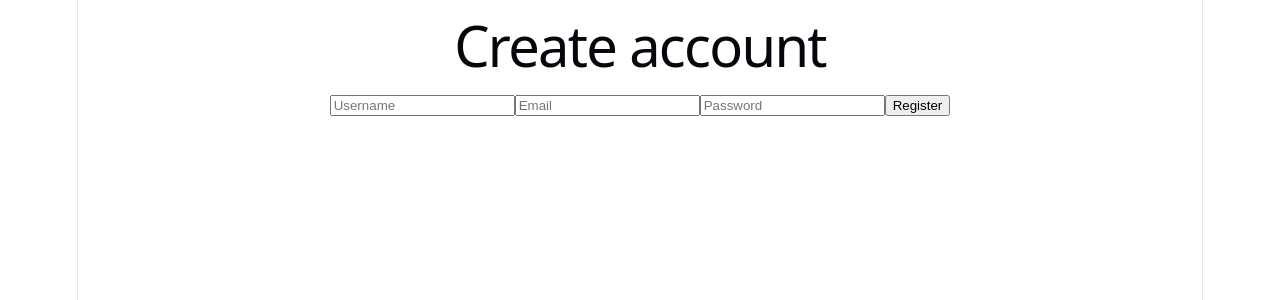
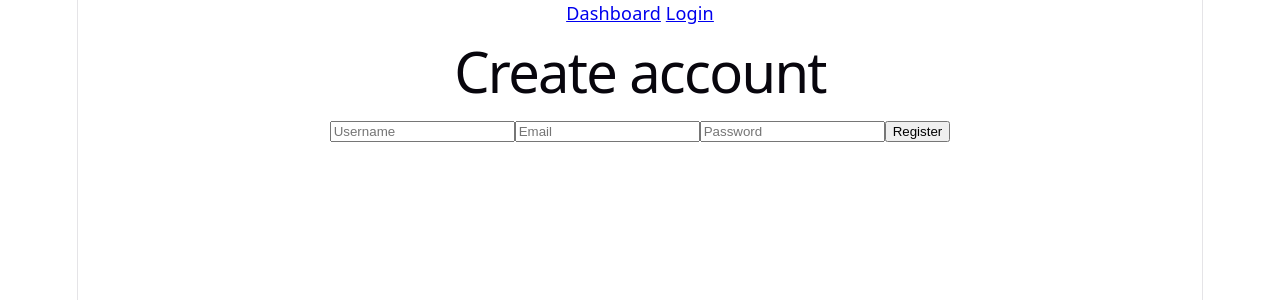
Before and after one commit to MohammedKawaf/Studora, a React (Vite) app in the folder client/: page /register in a window 1280 px wide. Shown: the top 300 px of the page. Built offline with nearby package versions, Linux system fonts and the light colour scheme.

Commit message:
feat: improve frontend navigation and auth flow

```diff
--- a/client/src/pages/Dashboard.jsx
+++ b/client/src/pages/Dashboard.jsx
@@ -1,3 +1,4 @@
+import { Link } from "react-router-dom";
 import { useEffect, useState } from "react";
 import api from "../services/api";
 
@@ -56,6 +57,12 @@ function Dashboard() {
 
   return (
     <div>
+      <nav>
+        <Link to="/">Dashboard</Link>{" "}
+        <Link to="/login">Login</Link>{" "}
+        <Link to="/register">Register</Link>
+      </nav>
+
       <h1>Dashboard</h1>
 
       <h2>Create Course</h2>
@@ -89,6 +96,7 @@ function Dashboard() {
       {courses.map((course) => (
         <div key={course._id}>
           <h3>{course.name}</h3>
+
           <p>{course.code}</p>
         </div>
       ))}
--- a/client/src/pages/Login.jsx
+++ b/client/src/pages/Login.jsx
@@ -1,9 +1,12 @@
 import { useState } from "react";
+import { Link, useNavigate } from "react-router-dom";
 import api from "../services/api";
 
 function Login() {
   const [email, setEmail] = useState("");
   const [password, setPassword] = useState("");
+
+  const navigate = useNavigate();
 
   const handleLogin = async (e) => {
     e.preventDefault();
@@ -16,16 +19,23 @@ function Login() {
 
       localStorage.setItem("token", response.data.token);
 
-      console.log(response.data);
       alert("Login successful!");
+
+      navigate("/");
     } catch (error) {
       console.log(error.response?.data || error.message);
+
       alert("Login failed");
     }
   };
 
   return (
     <div>
+      <nav>
+        <Link to="/">Dashboard</Link>{" "}
+        <Link to="/register">Register</Link>
+      </nav>
+
       <h1>Login</h1>
 
       <form onSubmit={handleLogin}>
--- a/client/src/pages/Register.jsx
+++ b/client/src/pages/Register.jsx
@@ -1,4 +1,5 @@
 import { useState } from "react";
+import { Link, useNavigate } from "react-router-dom";
 import api from "../services/api";
 
 function Register() {
@@ -6,26 +7,35 @@ function Register() {
   const [email, setEmail] = useState("");
   const [password, setPassword] = useState("");
 
+  const navigate = useNavigate();
+
   const handleRegister = async (e) => {
     e.preventDefault();
 
     try {
-      const response = await api.post("/auth/register", {
+      await api.post("/auth/register", {
         username,
         email,
         password,
       });
 
-      console.log(response.data);
       alert("Account created successfully!");
+
+      navigate("/login");
     } catch (error) {
       console.log(error.response?.data || error.message);
+
       alert("Registration failed");
     }
   };
 
   return (
     <div>
+      <nav>
+        <Link to="/">Dashboard</Link>{" "}
+        <Link to="/login">Login</Link>
+      </nav>
+
       <h1>Create account</h1>
 
       <form onSubmit={handleRegister}>
```
